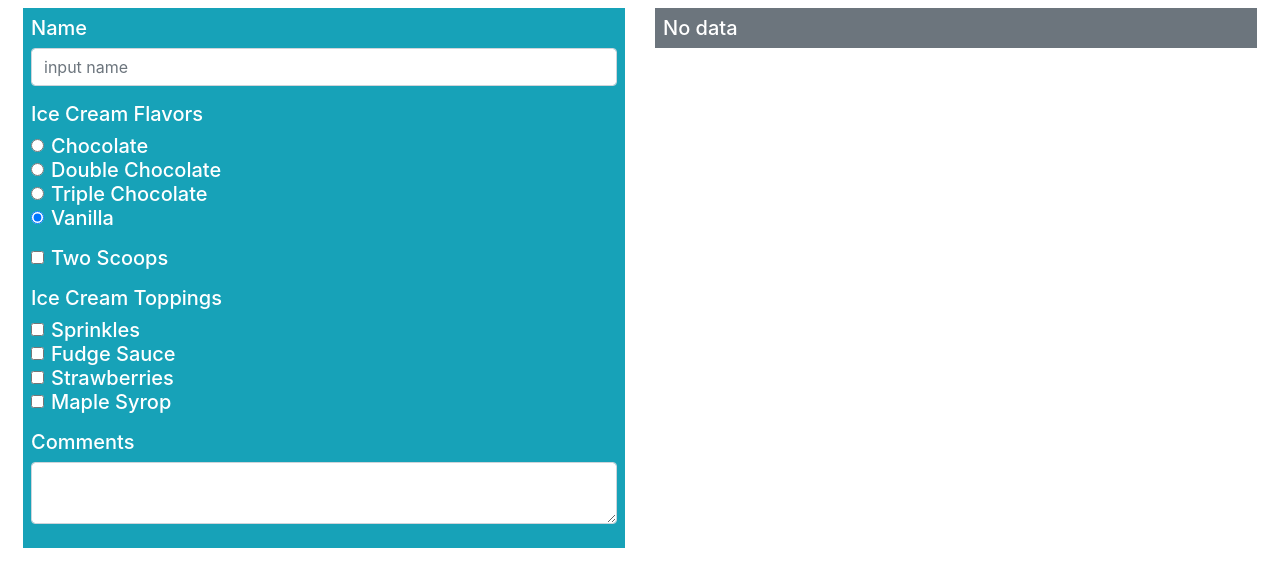
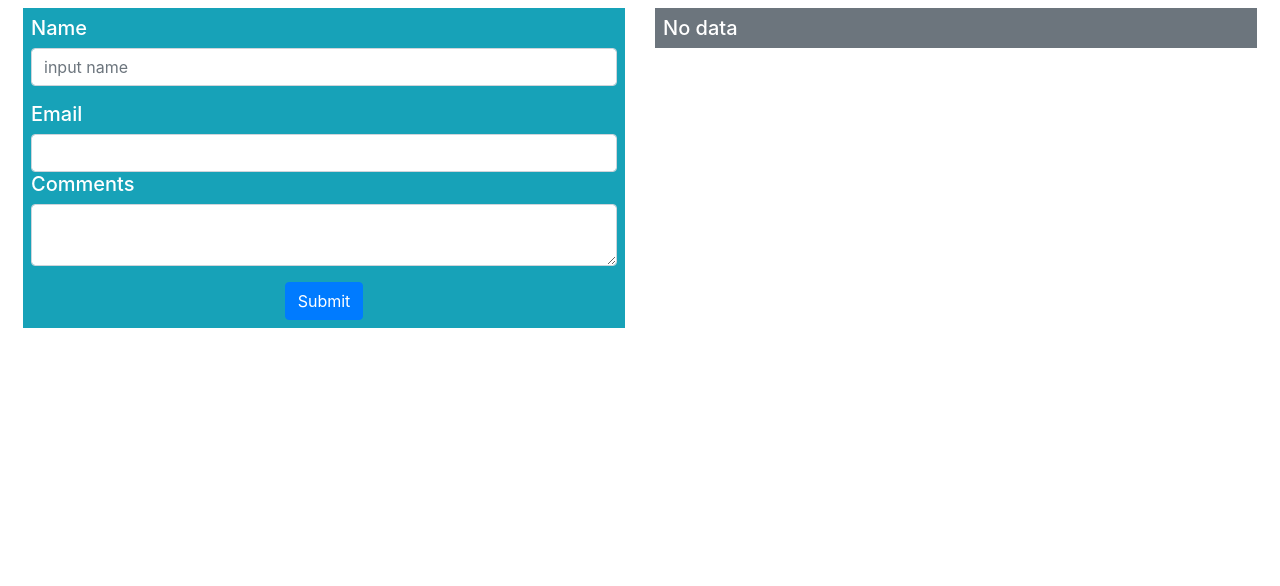
Before and after one commit to vadzimk/react-forms, a React (Create React App) app: page / in a window 1280 px wide. Shown: the top 586 px of the page. Built offline with nearby package versions, Linux system fonts and the light colour scheme.

Commit message:
applied form validation to componetns and fixed not a function error

```diff
--- a/src/Editor.js
+++ b/src/Editor.js
@@ -1,4 +1,6 @@
 import React from 'react';
+import {FormValidator} from "./FormValidator";
+import {ValidationMessage} from "./ValidationMessage";
 
 export class Editor extends React.Component {
 
@@ -31,43 +33,44 @@ export class Editor extends React.Component {
         )
     };
 
-//handle multiple selections
-    updateFormValueOptions = (event) => {
-        let options = [...event.target.options].filter(o => o.selected).map(o => o.value);
-        this.setState(
-            {
-                [event.target.name]: options
-            },
-            () => this.props.submit(this.state)
-        );
-    };
-
-    updateFormValueCheck = (event) => {
-        this.setState(
-            {
-                [event.target.name]: event.target.checked,
-            },
-            () => this.props.submit(this.state)
-        );
-    };
-
-    updateFormValueCheckArray = (event) => {
-        event.persist(); //does not set properties of synthaticEvent to null after the first call of setState
-        this.setState((state) => {
-                if (event.target.checked) {
-                    state.toppings.push(event.target.name);
-                } else {
-                    let index = state.toppings.indexOf(event.target.name); //find the index of unchecked element
-                    state.toppings.splice(index, 1); //remove elements starting at index, count=1 element
-                }
-            }, () =>
-                this.props.submit(this.state)
-        );
-    };
+// //handle multiple selections
+//     updateFormValueOptions = (event) => {
+//         let options = [...event.target.options].filter(o => o.selected).map(o => o.value);
+//         this.setState(
+//             {
+//                 [event.target.name]: options
+//             },
+//             () => this.props.submit(this.state)
+//         );
+//     };
+//
+//     updateFormValueCheck = (event) => {
+//         this.setState(
+//             {
+//                 [event.target.name]: event.target.checked,
+//             },
+//             () => this.props.submit(this.state)
+//         );
+//     };
+//
+//     updateFormValueCheckArray = (event) => {
+//         event.persist(); //does not set properties of synthaticEvent to null after the first call of setState
+//         this.setState((state) => {
+//                 if (event.target.checked) {
+//                     state.toppings.push(event.target.name);
+//                 } else {
+//                     let index = state.toppings.indexOf(event.target.name); //find the index of unchecked element
+//                     state.toppings.splice(index, 1); //remove elements starting at index, count=1 element
+//                 }
+//             }, () =>
+//                 this.props.submit(this.state)
+//         );
+//     };
 
     render() {
         return (
             <div className="h5 bg-info text-white p-2">
+                <FormValidator data={this.state} rules={this.rules} submit={this.props.submit}>
                     <div className="form-group">
                         <label>Name</label>
                         <input className="form-control"
@@ -76,7 +79,20 @@ export class Editor extends React.Component {
                                onChange={this.updateFormValue}
                                placeholder="input name"
                         />
+                        <ValidationMessage field="name"/>
                     </div>
+
+                    <div>
+                        <label>Email</label>
+                        <input
+                            className="form-control"
+                            name="email"
+                            value={this.state.email}
+                            onChange={this.updateFormValue}
+                        />
+                        <ValidationMessage field="email"/>
+                    </div>
+
                     {/*<div className="form-group">*/}
                     {/*<label>Ice Cream Flavors</label>*/}
                     {/*<select*/}
@@ -111,64 +127,65 @@ export class Editor extends React.Component {
 
                     {/********* radioButtons ********/}
 
-                <div className="form-group">
-                    <label>
-                        Ice Cream Flavors
-                    </label>
-                    {this.flavors.map(flavor =>
-                        <div className="form-check" key={flavor}>
-                            <input className="form-check-input"
-                                   type="radio"
-                                   name="flavor"
-                                   value={flavor}
-                                   checked={this.state.flavor === flavor}
-                                   onChange={this.updateFormValue}
-                                   id={flavor}
-                            />
-                            <label for={flavor} className="form-check-label">{flavor}</label>
-                        </div>
-                    )}
-                </div>
-                <div className="form-group">
-                    <div className="form-check">
-                        <input id="twoScoops"
-                               className="form-check-input"
-                               type="checkbox"
-                               name="twoScoops"
-                               checked={this.state.twoScoops}
-                               onChange={this.updateFormValueCheck}
-                        />
-                        <label for="twoScoops" className="form-check-label">
-                            Two Scoops
-                        </label>
-                    </div>
-                </div>
+                    {/*<div className="form-group">*/}
+                        {/*<label>*/}
+                            {/*Ice Cream Flavors*/}
+                        {/*</label>*/}
+                        {/*{this.flavors.map(flavor =>*/}
+                            {/*<div className="form-check" key={flavor}>*/}
+                                {/*<input className="form-check-input"*/}
+                                       {/*type="radio"*/}
+                                       {/*name="flavor"*/}
+                                       {/*value={flavor}*/}
+                                       {/*checked={this.state.flavor === flavor}*/}
+                                       {/*onChange={this.updateFormValue}*/}
+                                       {/*id={flavor}*/}
+                                {/*/>*/}
+                                {/*<label for={flavor} className="form-check-label">{flavor}</label>*/}
+                            {/*</div>*/}
+                        {/*)}*/}
+                    {/*</div>*/}
 
-                <div className="form-group">
-                    <label>Ice Cream Toppings</label>
-                    {
-                        this.toppings.map(top =>
-                            <div className="form-check" key={top}>
-                                <input
-                                    className="form-check-input"
-                                    type="checkbox"
-                                    name={top}
-                                    value={this.state[top]}
-                                    checked={this.state.toppings.indexOf(top) > -1}
-                                    onChange={this.updateFormValueCheckArray}
-                                    id={top}
-                                />
-                                <label
-                                    for={top}
-                                    className="form-check-label"
-                                >
-                                    {top}
-                                </label>
+                    {/*<div className="form-group">*/}
+                        {/*<div className="form-check">*/}
+                            {/*<input id="twoScoops"*/}
+                                   {/*className="form-check-input"*/}
+                                   {/*type="checkbox"*/}
+                                   {/*name="twoScoops"*/}
+                                   {/*checked={this.state.twoScoops}*/}
+                                   {/*onChange={this.updateFormValueCheck}*/}
+                            {/*/>*/}
+                            {/*<label for="twoScoops" className="form-check-label">*/}
+                                {/*Two Scoops*/}
+                            {/*</label>*/}
+                        {/*</div>*/}
+                    {/*</div>*/}
 
-                            </div>
-                        )
-                    }
-                </div>
+                    {/*<div className="form-group">*/}
+                        {/*<label>Ice Cream Toppings</label>*/}
+                        {/*{*/}
+                            {/*this.toppings.map(top =>*/}
+                                {/*<div className="form-check" key={top}>*/}
+                                    {/*<input*/}
+                                        {/*className="form-check-input"*/}
+                                        {/*type="checkbox"*/}
+                                        {/*name={top}*/}
+                                        {/*value={this.state[top]}*/}
+                                        {/*checked={this.state.toppings.indexOf(top) > -1}*/}
+                                        {/*onChange={this.updateFormValueCheckArray}*/}
+                                        {/*id={top}*/}
+                                    {/*/>*/}
+                                    {/*<label*/}
+                                        {/*for={top}*/}
+                                        {/*className="form-check-label"*/}
+                                    {/*>*/}
+                                        {/*{top}*/}
+                                    {/*</label>*/}
+
+                                {/*</div>*/}
+                            {/*)*/}
+                        {/*}*/}
+                    {/*</div>*/}
 
                     <div className="form-group">
                         <label>
@@ -180,7 +197,9 @@ export class Editor extends React.Component {
                             value={this.state.comments}
                             onChange={this.updateFormValue}
                         />
+                        <ValidationMessage field="comments"/>
                     </div>
+                </FormValidator>
             </div>
         )
     }
--- a/src/FormValidator.js
+++ b/src/FormValidator.js
@@ -4,17 +4,20 @@
 
 
 import React from 'react';
-import {validation as ValidateData} from "validation";
+import {validateData as ValidateData} from "./validation";
 import {ValidationContext} from "./ValidationContext";
 
 export class FormValidator extends React.Component {
-    state = {
-        errors: {},
-        dirty: {},
-        formSubmitted: false,
-        getMessagesForField: this.getMessagesForField,
-    };
 
+    constructor(props) {
+        super(props);
+        this.state = {
+            errors: {},
+            dirty: {},
+            formSubmitted: false,
+            getMessagesForField: this.getMessagesForField, //error getMessagesForField is not a function pops up when you are not using a constructor
+        };
+    }
 
     // static method getDerivedStateFromProps returns a new state data object that is derived from state data. Because it is static it is unable to access any of the instance methods or properties  via this keyword.
     static getDerivedStateFromProps(props, state) {
```
Lines whose indentation alone changed are shown as unchanged.
